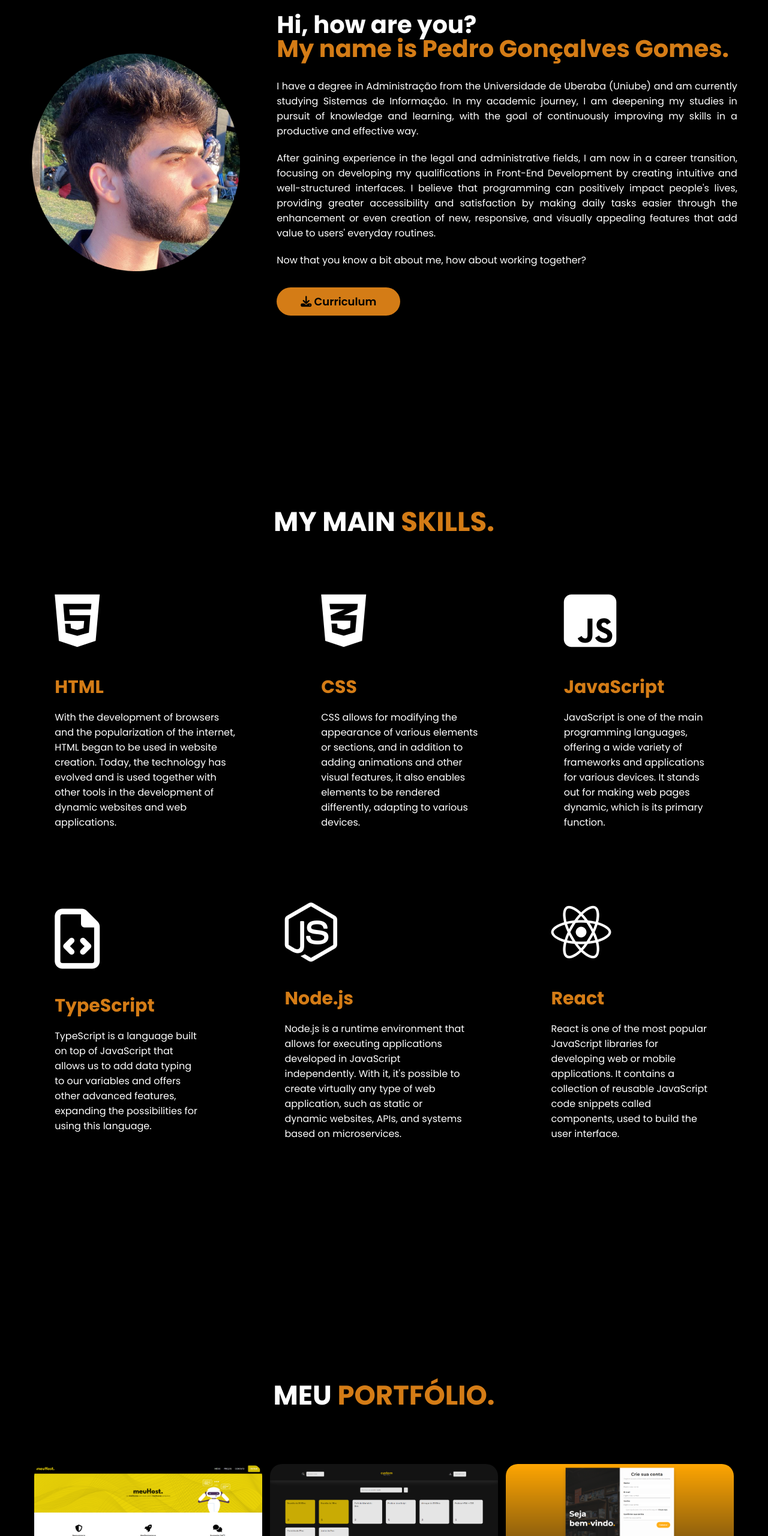
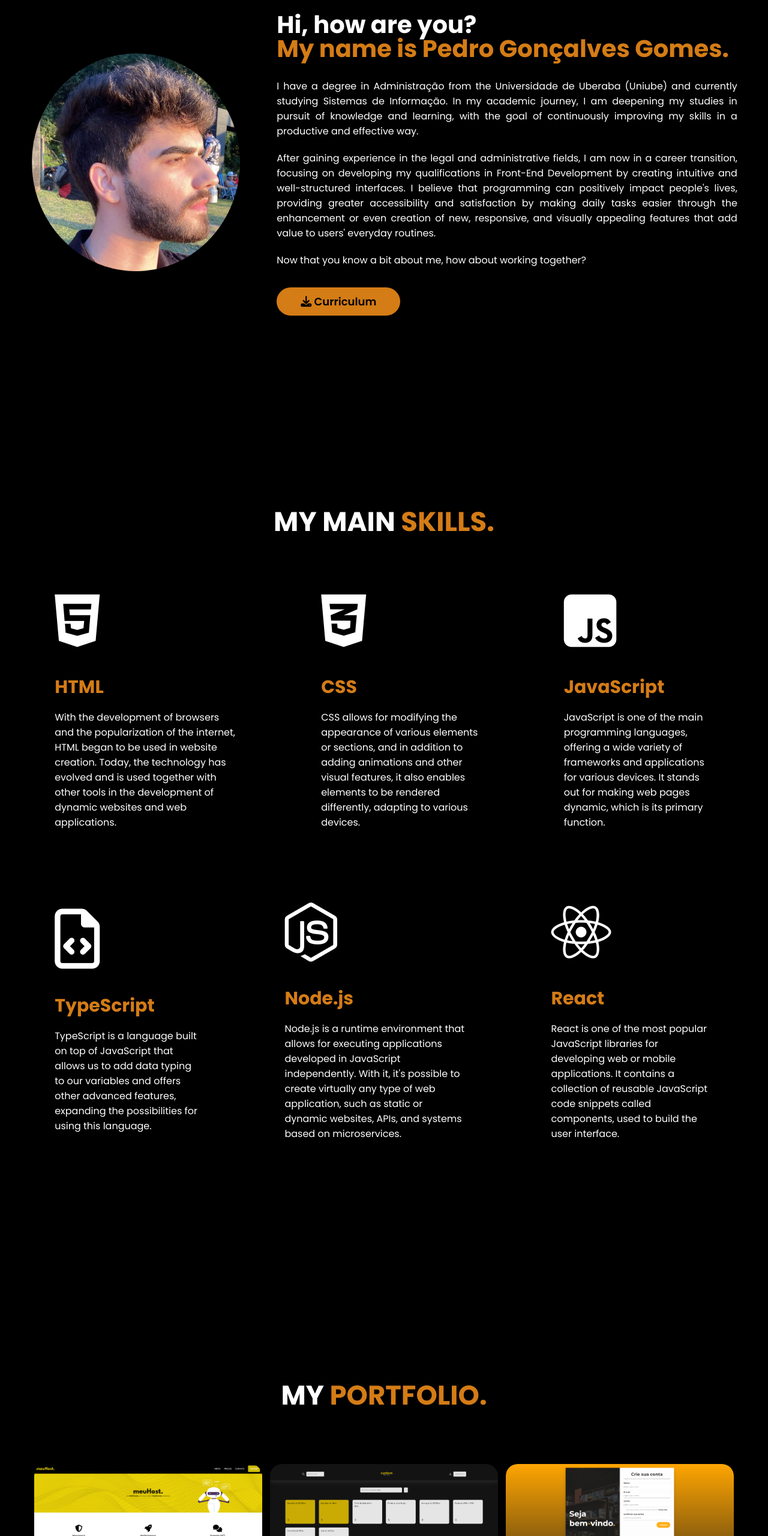
Before and after one commit to goncalvespedrogom/SitePedroDev, a plain HTML site: page en.html in a window 1280 px wide. Shown: the part 995-3555 px from the top of the page at 60% size. Drawn offline with nearby package versions, Linux system fonts and the light colour scheme.

Commit message:
Alterando txt em inglês

```diff
--- a/en.html
+++ b/en.html
@@ -103,7 +103,7 @@
                     </div>
                     <div class="txt-sobre">
                         <h2>Hi, how are you? <span>My name is Pedro Gonçalves Gomes.</span></h2>
-                        <p>I have a degree in Administração from the Universidade de Uberaba (Uniube) and am currently studying Sistemas de Informação. In my academic journey, I am deepening my studies in pursuit of knowledge and learning, with the goal of continuously improving my skills in a productive and effective way.</p>
+                        <p>I have a degree in Administração from the Universidade de Uberaba (Uniube) and currently studying Sistemas de Informação. In my academic journey, I am deepening my studies in pursuit of knowledge and learning, with the goal of continuously improving my skills in a productive and effective way.</p>
                         <p>After gaining experience in the legal and administrative fields, I am now in a career transition, focusing on developing my qualifications in Front-End Development by creating intuitive and well-structured interfaces. I believe that programming can positively impact people's lives, providing greater accessibility and satisfaction by making daily tasks easier through the enhancement or even creation of new, responsive, and visually appealing features that add value to users' everyday routines.</p>
                         <p>Now that you know a bit about me, how about working together?</p>
                         <div class="btn-sobre">
@@ -156,7 +156,7 @@
         </section>
         <section class="portfolio" id="portfolio"> <!-- início portfólio -->
             <div class="interface">
-                <h2 class="titulo">MEU <span>PORTFÓLIO.</span></h2>
+                <h2 class="titulo">MY <span>PORTFOLIO.</span></h2>
                 <div class="flex">
                     <a href="https://meuhost.vercel.app/" target="_blank">
                         <div class="img-port" style="background-image: url(imagens/meuhost.png);">
```
